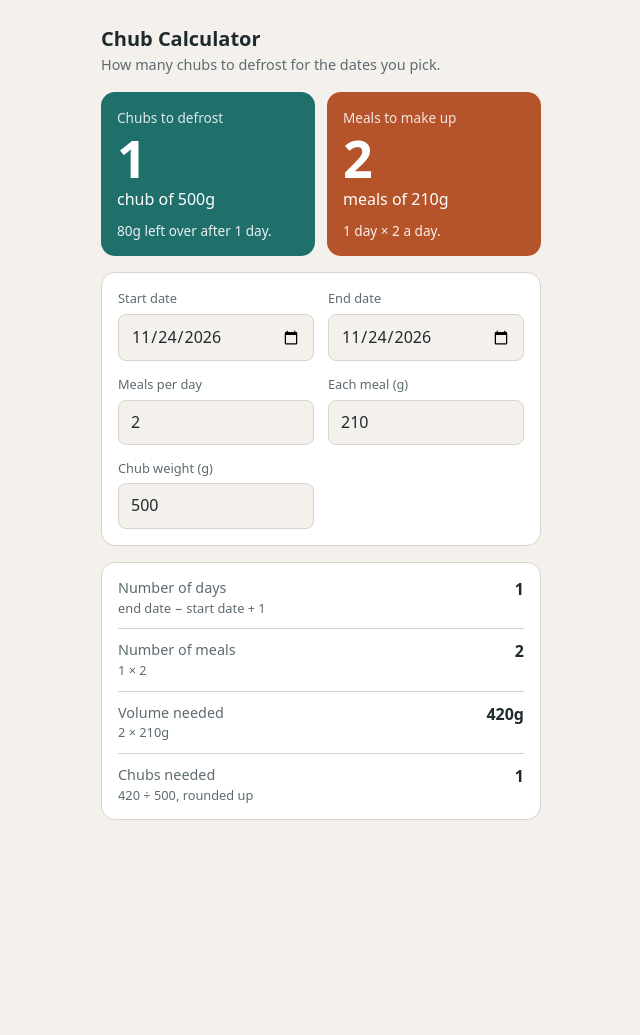
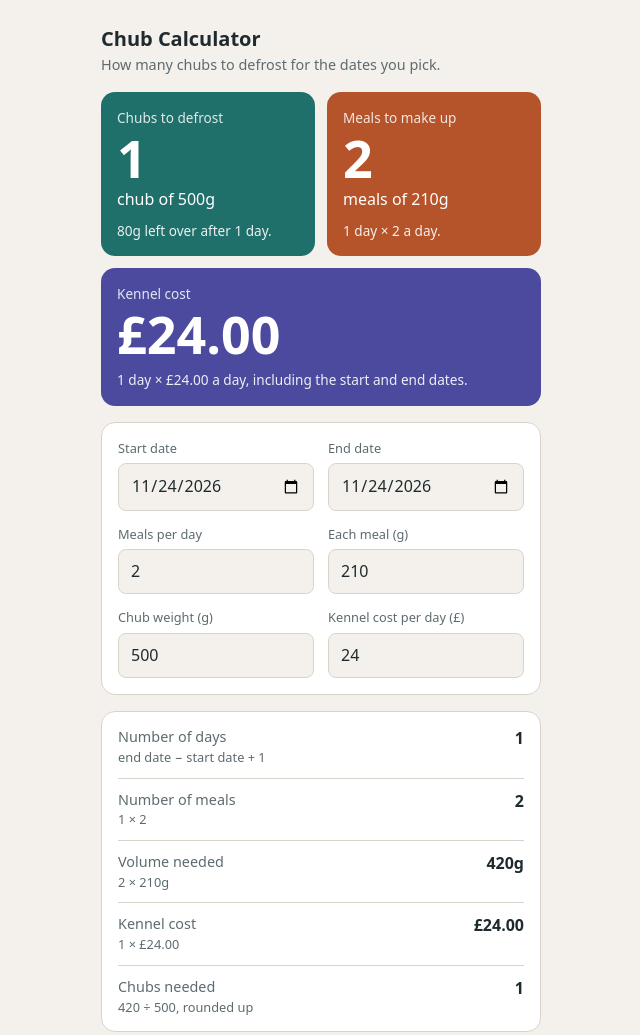
Before and after one commit to neecx/chub-calculator, a plain HTML site: page index.html in a window 1280 px wide. Shown: the whole page, without its empty margins (319-959 px from the left). Before the commit the page ends 860 px from the top, so only its background shows below. Drawn offline with Linux system fonts and the light colour scheme.

Commit message:
Add kennel cost calculator
Co-Authored-By: Claude Sonnet 5.5 <noreply@anthropic.com>
Claude-Session: https://claude.ai/code/session_01SMJoCU3TgKic5YUZeP9CvB

```diff
--- a/index.html
+++ b/index.html
@@ -16,6 +16,8 @@
   --accent-ink: #ffffff;
   --accent2: #b5532a;
   --accent2-ink: #ffffff;
+  --accent3: #4b4a9e;
+  --accent3-ink: #ffffff;
   --warn: #a4380f;
   --font: "DM Sans", system-ui, -apple-system, "Segoe UI", sans-serif;
   color-scheme: light;
@@ -31,6 +33,8 @@
     --accent-ink: #0d1a1a;
     --accent2: #f0a07a;
     --accent2-ink: #2a140a;
+    --accent3: #a9a8f0;
+    --accent3-ink: #14143a;
     --warn: #ff9d77;
     color-scheme: dark;
   }
@@ -45,6 +49,8 @@
   --accent-ink: #0d1a1a;
   --accent2: #f0a07a;
   --accent2-ink: #2a140a;
+  --accent3: #a9a8f0;
+  --accent3-ink: #14143a;
   --warn: #ff9d77;
   color-scheme: dark;
 }
@@ -80,7 +86,9 @@ h1 { font-size: 1.25rem; margin: 0; font-weight: 700; text-wrap: balance; }
 .result.error .big { font-size: 1.1rem !important; line-height: 1.3; }
 .cards .result.error { grid-column: 1 / -1; }
 #meals-card:not(.error) { background: var(--accent2); color: var(--accent2-ink); }
-#meals-card.hidden { display: none; }
+#cost-card { grid-column: 1 / -1; }
+#cost-card:not(.error) { background: var(--accent3); color: var(--accent3-ink); }
+#meals-card.hidden, #cost-card.hidden { display: none; }
 
 .panel {
   background: var(--surface);
@@ -117,6 +125,7 @@ input:focus-visible { outline: 2px solid var(--accent); outline-offset: 1px; }
   <div class="cards" aria-live="polite">
     <section id="result" class="result"></section>
     <section id="meals-card" class="result"></section>
+    <section id="cost-card" class="result"></section>
   </div>
 
   <section class="panel" aria-label="Inputs">
@@ -139,6 +148,10 @@ input:focus-visible { outline: 2px solid var(--accent); outline-offset: 1px; }
     <div class="field">
       <label for="chub-g">Chub weight (g)</label>
       <input id="chub-g" type="number" inputmode="decimal" min="1" step="any" value="500">
+    </div>
+    <div class="field">
+      <label for="day-rate">Kennel cost per day (£)</label>
+      <input id="day-rate" type="number" inputmode="decimal" min="0" step="any" value="24">
     </div>
   </section>
 
@@ -167,22 +180,26 @@ input:focus-visible { outline: 2px solid var(--accent); outline-offset: 1px; }
   function render() {
     var result = $("result");
     var mealsCard = $("meals-card");
+    var costCard = $("cost-card");
     var steps = $("steps");
     var s = $("start").value, e = $("end").value;
     var mealsPerDay = parseFloat($("meals").value);
     var mealG = parseFloat($("meal-g").value);
     var chubG = parseFloat($("chub-g").value);
+    var dayRate = parseFloat($("day-rate").value);
 
     var problem = null;
     if (!s || !e) problem = "Pick a start and end date.";
     else if (utcDay(e) < utcDay(s)) problem = "The end date is before the start date. Change one of them.";
     else if (!(mealsPerDay > 0) || !(mealG > 0) || !(chubG > 0)) problem = "Meals per day, each meal and chub weight all need a number above 0.";
+    else if (!(dayRate >= 0)) problem = "Kennel cost per day needs a number, 0 or more.";
 
     if (problem) {
       result.className = "result error";
       result.innerHTML = '<span class="label">Check your inputs</span><span class="big">' + problem + "</span>";
       steps.innerHTML = "";
       mealsCard.className = "result hidden";
+      costCard.className = "result hidden";
       return;
     }
 
@@ -206,10 +223,19 @@ input:focus-visible { outline: 2px solid var(--accent); outline-offset: 1px; }
       '<span class="unit">' + (meals === 1 ? "meal" : "meals") + " of " + fmt(mealG) + "g</span>" +
       '<span class="note">' + days + (days === 1 ? " day" : " days") + " × " + fmt(mealsPerDay) + " a day.</span>";
 
+    var total = days * dayRate;
+    var gbp = function (n) { return "£" + n.toLocaleString("en-GB", { minimumFractionDigits: 2, maximumFractionDigits: 2 }); };
+    costCard.className = "result";
+    costCard.innerHTML =
+      '<span class="label">Kennel cost</span>' +
+      '<span class="big">' + gbp(total) + "</span>" +
+      '<span class="note">' + days + (days === 1 ? " day" : " days") + " × " + gbp(dayRate) + " a day, including the start and end dates.</span>";
+
     var rows = [
       ["Number of days", '<span class="sum">end date − start date + 1</span>', days],
       ["Number of meals", '<span class="sum">' + days + " × " + fmt(mealsPerDay) + "</span>", fmt(meals)],
       ["Volume needed", '<span class="sum">' + fmt(meals) + " × " + fmt(mealG) + "g</span>", fmt(grams) + "g"],
+      ["Kennel cost", '<span class="sum">' + days + " × " + gbp(dayRate) + "</span>", gbp(total)],
       ["Chubs needed", '<span class="sum">' + fmt(grams) + " ÷ " + fmt(chubG) + ", rounded up</span>", chubs]
     ];
     steps.innerHTML = rows.map(function (r) {
@@ -224,7 +250,7 @@ input:focus-visible { outline: 2px solid var(--accent); outline-offset: 1px; }
     }
   });
 
-  ["start", "end", "meals", "meal-g", "chub-g"].forEach(function (id) {
+  ["start", "end", "meals", "meal-g", "chub-g", "day-rate"].forEach(function (id) {
     $(id).addEventListener("input", render);
     $(id).addEventListener("change", render);
   });
```
